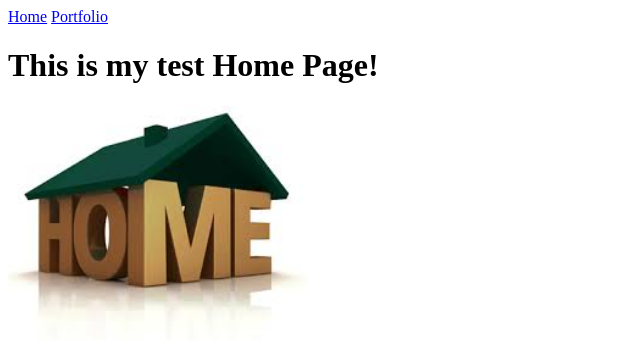
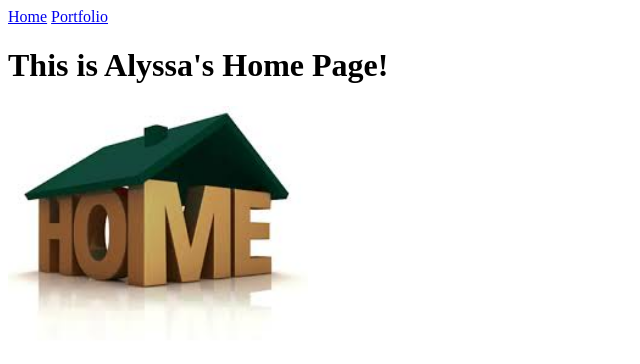
Before and after one commit to AAntonio850/AAntonio850.github.io, a plain HTML site: page my_website/index.html in a window 1280 px wide. Shown: the whole page, without its empty margins (0-640 px from the left). Drawn offline with Linux system fonts and the light colour scheme.

Commit message:
Changed the heading

```diff
--- a/my_website/index.html
+++ b/my_website/index.html
@@ -7,7 +7,7 @@
 <body>
 <a href="index.html">Home</a>
 <a href="portfolio.html">Portfolio</a>
-<h1>This is my test Home Page!</h1>
+<h1>This is Alyssa's Home Page!</h1>
 <img src="images/home.jpg" height="250">
 </body>
 </html>
```
